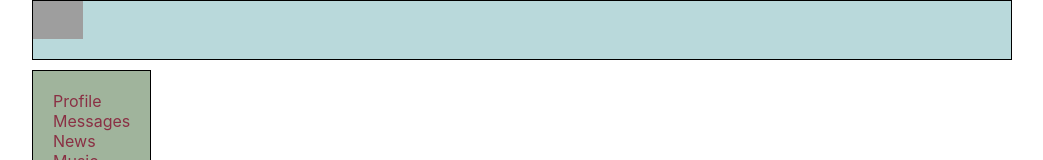
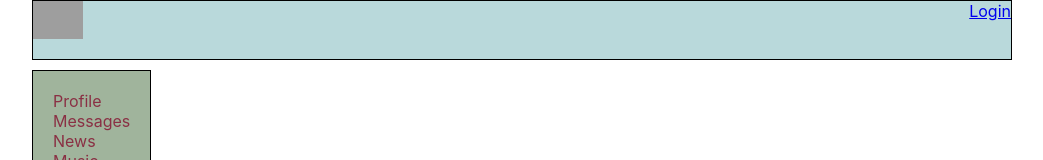
Before and after one commit to GrizzlecallerTryJS/react-social-3, a React (Create React App) app: page / in a window 1280 px wide. Shown: the top 160 px of the page, without its empty margins (118-1161 px from the left). Built offline with nearby package versions, Linux system fonts and the light colour scheme; no server answers; grey boxes are pictures that could not be loaded.

Commit message:
SN-061 done

```diff
--- a/src/App.js
+++ b/src/App.js
@@ -1,7 +1,6 @@
 import React from "react";
 
 import style from "./App.module.css";
-import Header from "./components/Header/Header";
 import Navbar from "./components/Navbar/Navbar";
 import { Route } from "react-router-dom";
 import Messages from "./components/Navbar/Messages/Messages";
@@ -10,6 +9,7 @@ import Music from "./components/Navbar/Music/Music";
 import Settings from "./components/Navbar/Settings/Settings";
 import UsersContainer from "./components/Navbar/Users/UsersContainer";
 import ProfileContainer from "./components/Profile/ProfileContainer";
+import HeaderContainer from "./components/Header/HeaderContainer";
 
 const App = (props) => {
   /*  const ProfileComponent = () => {
@@ -46,7 +46,7 @@ const App = (props) => {
 
   return (
     <div className={style.app_wrapper}>
-      <Header />
+      <HeaderContainer />
       <Navbar />
       <Route path="/profile/:userID?" render={ProfileComponent} />
       <Route exact path="/messages" render={MessagesComponent} />
--- a/src/components/Header/Header.jsx
+++ b/src/components/Header/Header.jsx
@@ -1,11 +1,19 @@
 import React from "react";
 import style from "./Header.module.css";
 import logo from "./../../assets/images/logo.png";
+import { NavLink } from "react-router-dom";
 
-const Header = () => {
+const Header = (props) => {
   return (
     <header className={style.header}>
       <img src={logo} alt="logo" />
+      <div className={style.login}>
+        {props.isAuth ? (
+          <NavLink to={`/profile/${props.user.id}`}>{props.user.login}</NavLink>
+        ) : (
+          <NavLink to="/login">Login</NavLink>
+        )}
+      </div>
     </header>
   );
 };
--- a/src/components/Header/Header.module.css
+++ b/src/components/Header/Header.module.css
@@ -6,3 +6,7 @@
 .header img {
   width: 50px;
 }
+
+.login {
+  float: right;
+}
--- /dev/null
+++ b/src/components/Header/HeaderContainer.jsx
@@ -0,0 +1,37 @@
+import React from "react";
+import Header from "./Header";
+import { connect } from "react-redux";
+import axios from "axios";
+import { setAuthUser, setIsAuth } from "../../redux/authReducer";
+
+class HeaderContainer extends React.Component {
+  componentDidMount() {
+    axios
+      .get(`https://social-network.samuraijs.com/api/1.0/auth/me`, {
+        withCredentials: true,
+      })
+      .then((response) => {
+        if (response.data.resultCode === 0) {
+          this.props.setAuthUser(response.data.data);
+        }
+      });
+  }
+
+  render() {
+    return <Header {...this.props} />;
+  }
+}
+
+let mapStateToProps = (state) => {
+  return {
+    user: state.authReducer.user,
+    isAuth: state.authReducer.isAuth,
+  };
+};
+
+let acObject = {
+  setAuthUser,
+  setIsAuth,
+};
+
+export default connect(mapStateToProps, acObject)(HeaderContainer);
--- a/src/components/Profile/Profile.jsx
+++ b/src/components/Profile/Profile.jsx
@@ -6,7 +6,6 @@ import MyPostsComponent from "./My_Posts_Module/MyPostsComponent";
 
 class Profile extends React.Component {
   componentDidMount() {
-    debugger;
     let userID;
 
     if (this.props.match.params.userID) {
--- /dev/null
+++ b/src/redux/authReducer.js
@@ -0,0 +1,48 @@
+const SET_AUTH_USER = "SET_AUTH_USER";
+const SET_IS_AUTH = "SET_IS_AUTH";
+
+let initState = {
+  user: {
+    email: null,
+    id: null,
+    login: null,
+  },
+  isAuth: false,
+};
+
+const authReducer = (state = initState, action) => {
+  let stateCopy = { ...state };
+
+  let _setAuthUser = (user) => {
+    stateCopy.user = { ...user };
+    _setIsAuth(true);
+  };
+
+  let _setIsAuth = (auth) => {
+    stateCopy.isAuth = auth;
+  };
+
+  if (action.type === SET_AUTH_USER) {
+    _setAuthUser(action.user);
+  } else if (action.type === SET_IS_AUTH) {
+    _setIsAuth(action.auth);
+  }
+
+  return stateCopy;
+};
+
+export const setAuthUser = (user) => {
+  return {
+    type: SET_AUTH_USER,
+    user,
+  };
+};
+
+export const setIsAuth = (auth) => {
+  return {
+    type: SET_IS_AUTH,
+    auth,
+  };
+};
+
+export default authReducer;
--- a/src/redux/react-store.js
+++ b/src/redux/react-store.js
@@ -2,11 +2,13 @@ import { combineReducers, createStore } from "redux";
 import messagePageReducer from "./messagePageReducer";
 import profilePageReducer from "./profilePageReducer";
 import usersPageReducer from "./usersPageReducer";
+import authReducer from "./authReducer";
 
 let allReducers = combineReducers({
   messagePageReducer: messagePageReducer,
   profilePageReducer: profilePageReducer,
   usersPageReducer: usersPageReducer,
+  authReducer: authReducer,
 });
 
 let store = createStore(allReducers);
```
